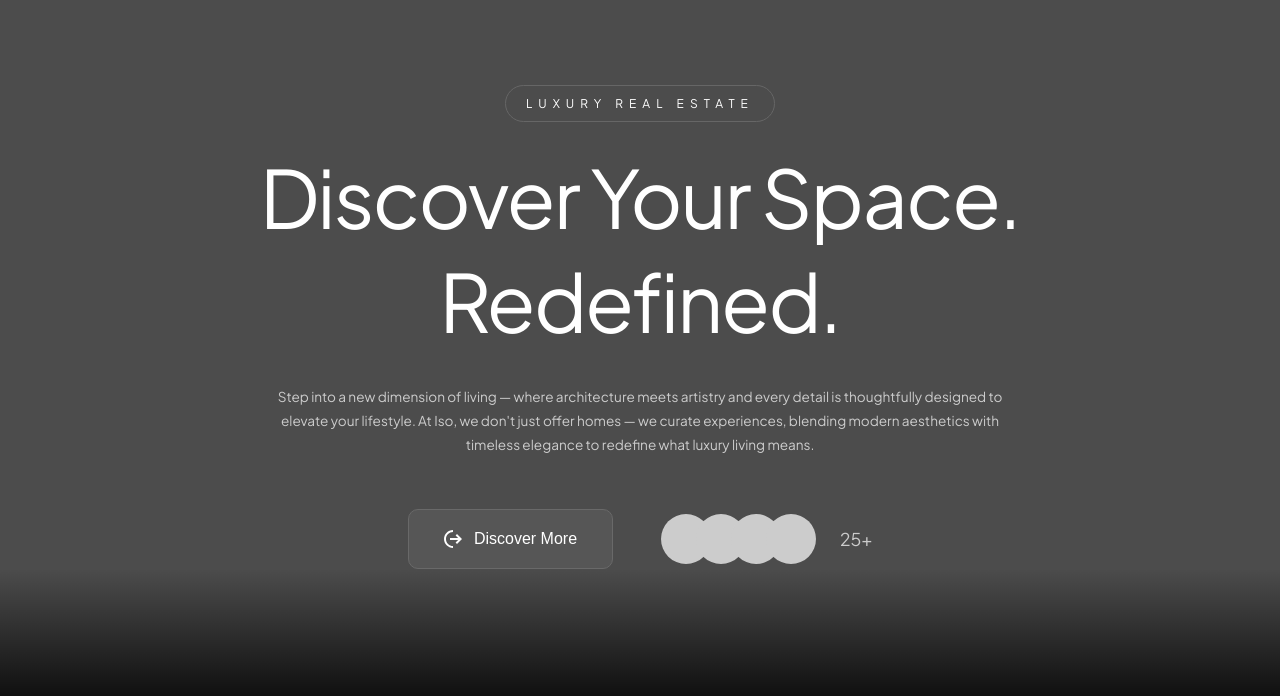
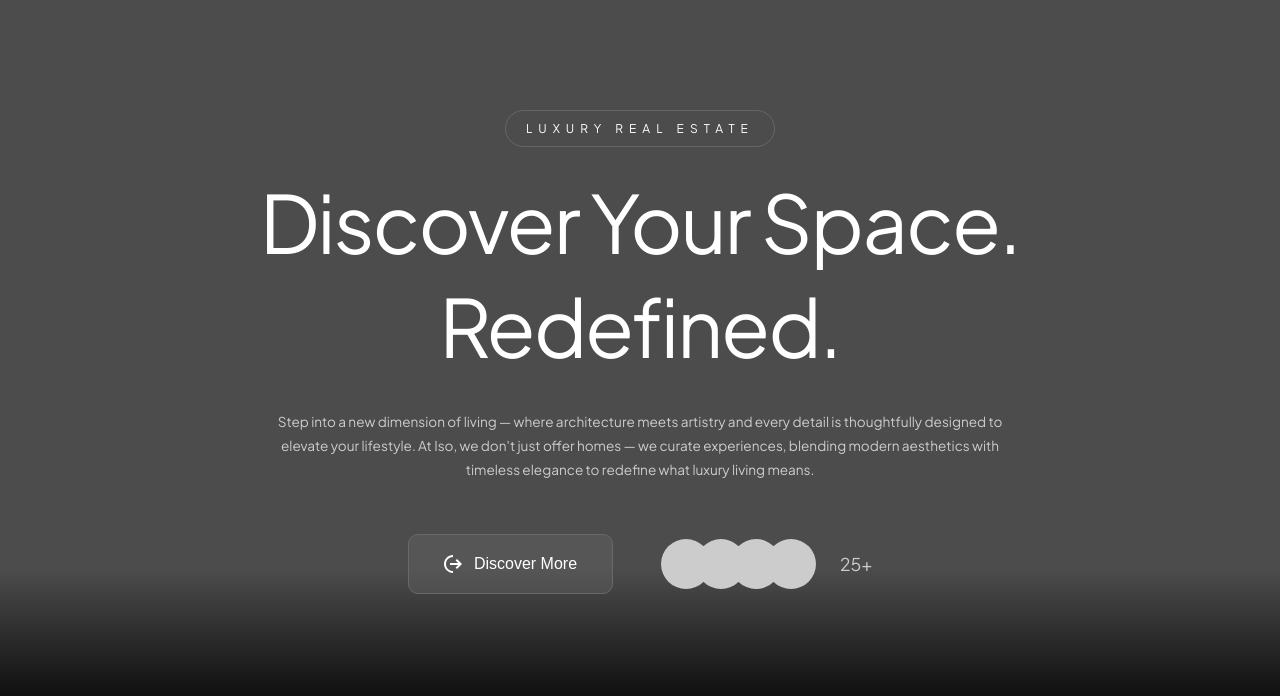
Before and after one commit to Abdelilah2009/ISO, a plain HTML site: page index.html in a window 1280 px wide. Shown: the part 71-767 px from the top of the page. Drawn offline with Linux system fonts and the light colour scheme.

Commit message:
finishing html and css

```diff
--- a/style.css
+++ b/style.css
@@ -160,6 +160,12 @@ img {
 
 .hero-tagline {
   margin: 50px 0 30px;
+}
+
+@media (max-width: 1500px) {
+  .hero-tagline {
+    margin-top: 100px;
+  }
 }
 
 .tagline-text {
```
